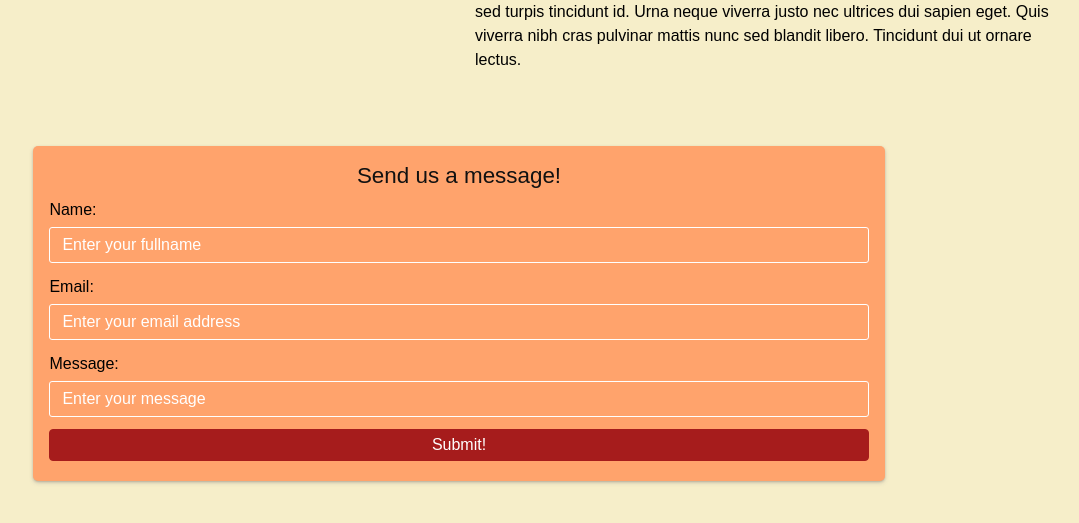
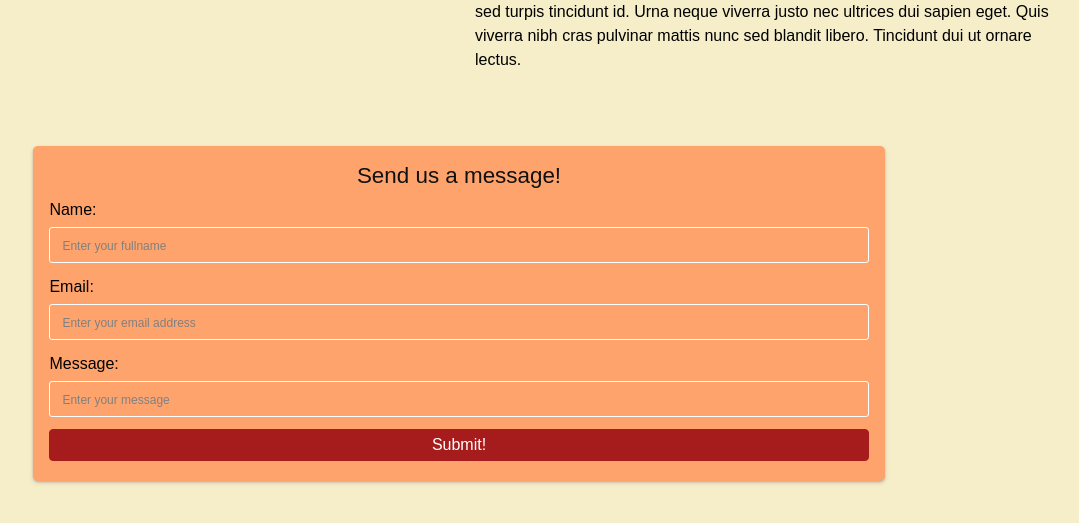
Before and after one commit to phoebec0220/CSP-Project-Father-Giovanni-s-Pizza-, a PHP site: page /about.html in a window 1280 px wide. Shown: the part 908-1431 px from the top of the page, without its empty margins (181-1260 px from the left). Run offline with PHP 8.4, Linux system fonts and the light colour scheme; some web fonts are replaced.

```diff
--- a/father-giovanni's-pizza/pizza.css
+++ b/father-giovanni's-pizza/pizza.css
@@ -158,7 +158,8 @@ select {
   font-size: 1rem;
 }
 input::placeholder {
-  color: #fff;
+  color: gray;
+  font-size: 75%;
 }
 input:focus,
 textarea:focus,
@@ -466,7 +467,6 @@ input {
 }
 
 .recipe {
-  background-image: url("http://mariecatribs.com/assets/styles/images/drawn-frame-big.png");
   background-size: 100% 100%;
   padding: 10px;
   margin-bottom: 40px;
```
